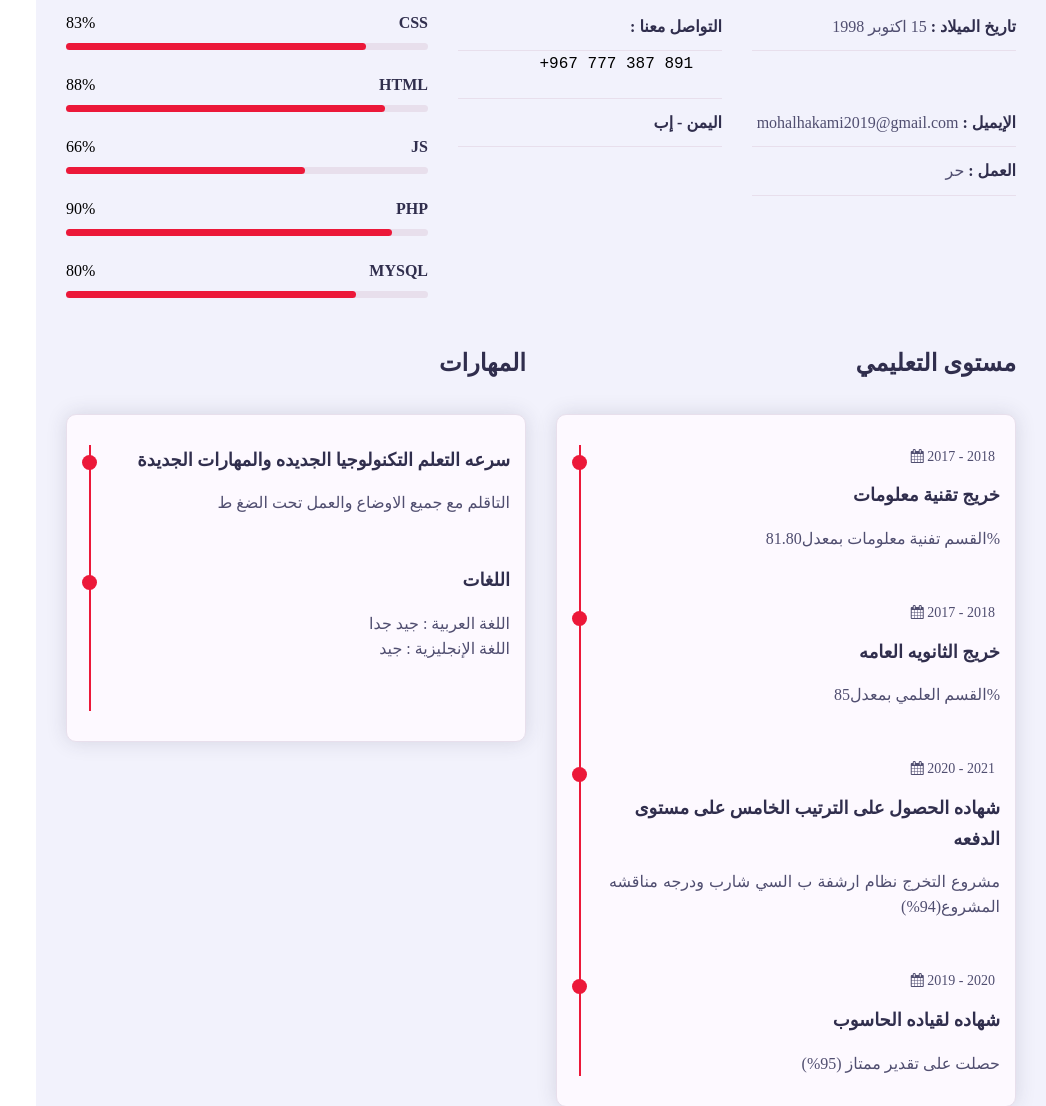
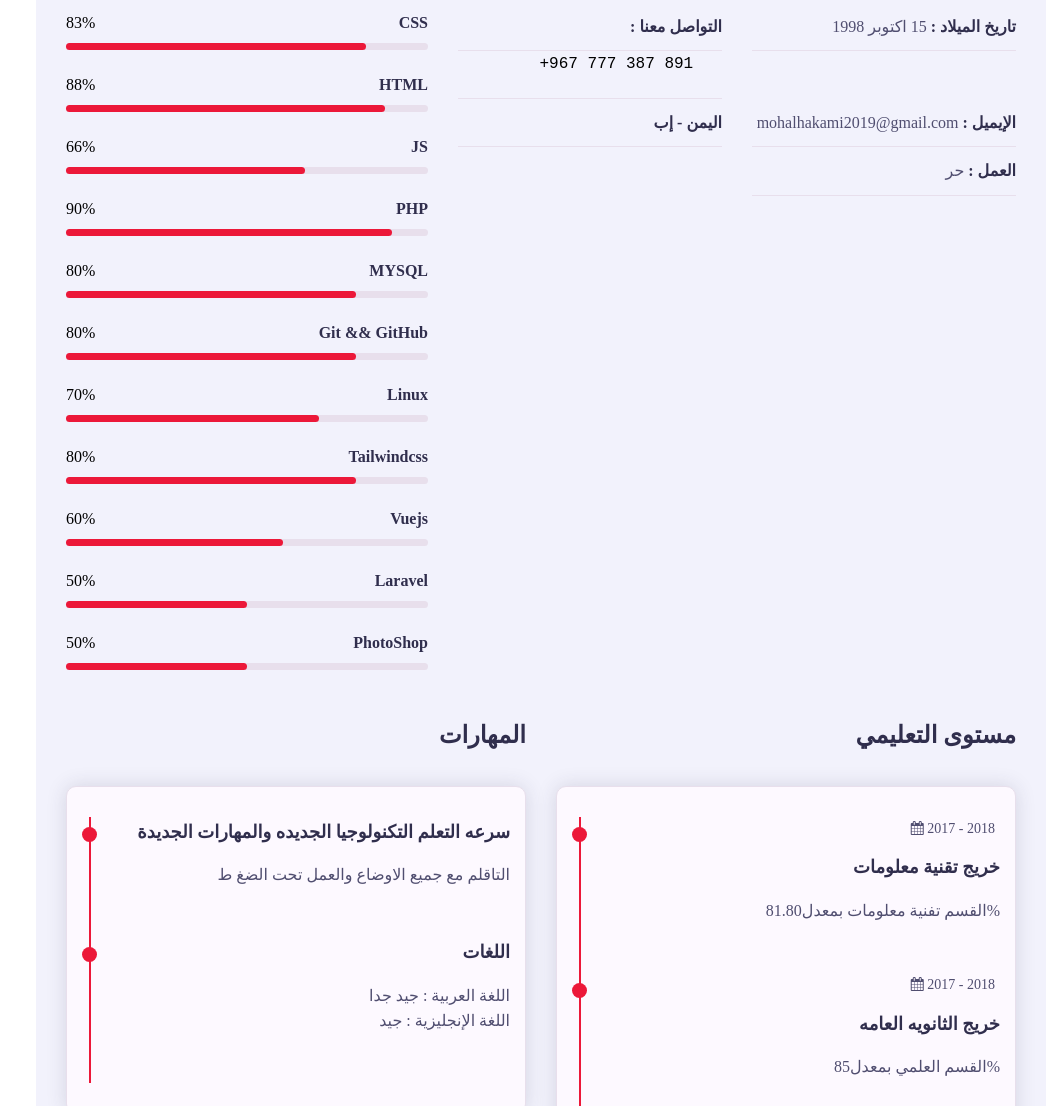
Before and after one commit to mohammedALhakmy/cv, a plain HTML site: page index.html in a window 1280 px wide. Shown: the part 1106-2212 px from the top of the page, without its empty margins (234-1280 px from the left). Drawn offline with Linux system fonts and the light colour scheme; a web font is replaced by a local one.

Commit message:
Update index.html

```diff
--- a/index.html
+++ b/index.html
@@ -127,6 +127,54 @@
                                             </div>
                                         </div>
 
+                                            <div class="skill-item padd-15">
+                                            <h5>Git && GitHub</h5>
+                                            <div class="progress">
+                                                <div class="progress-in" style="width: 80%"></div>
+                                                <div class="skill-percent">80%</div>
+                                            </div>
+                                        </div>
+
+                                            <div class="skill-item padd-15">
+                                            <h5>Linux </h5>
+                                            <div class="progress">
+                                                <div class="progress-in" style="width: 70%"></div>
+                                                <div class="skill-percent">70%</div>
+                                            </div>
+                                        </div>
+
+
+                                            <div class="skill-item padd-15">
+                                            <h5>Tailwindcss</h5>
+                                            <div class="progress">
+                                                <div class="progress-in" style="width: 80%"></div>
+                                                <div class="skill-percent">80%</div>
+                                            </div>
+                                        </div>
+
+                                            <div class="skill-item padd-15">
+                                            <h5>Vuejs</h5>
+                                            <div class="progress">
+                                                <div class="progress-in" style="width: 60%"></div>
+                                                <div class="skill-percent">60%</div>
+                                            </div>
+                                        </div>
+
+                                            <div class="skill-item padd-15">
+                                            <h5>Laravel</h5>
+                                            <div class="progress">
+                                                <div class="progress-in" style="width: 50%"></div>
+                                                <div class="skill-percent">50%</div>
+                                            </div>
+                                        </div>
+
+                                            <div class="skill-item padd-15">
+                                            <h5>PhotoShop</h5>
+                                            <div class="progress">
+                                                <div class="progress-in" style="width: 50%"></div>
+                                                <div class="skill-percent">50%</div>
+                                            </div>
+                                        </div>
                                     </div>
                                     <div class="row">
                                         <div class="button padd-15">
```
